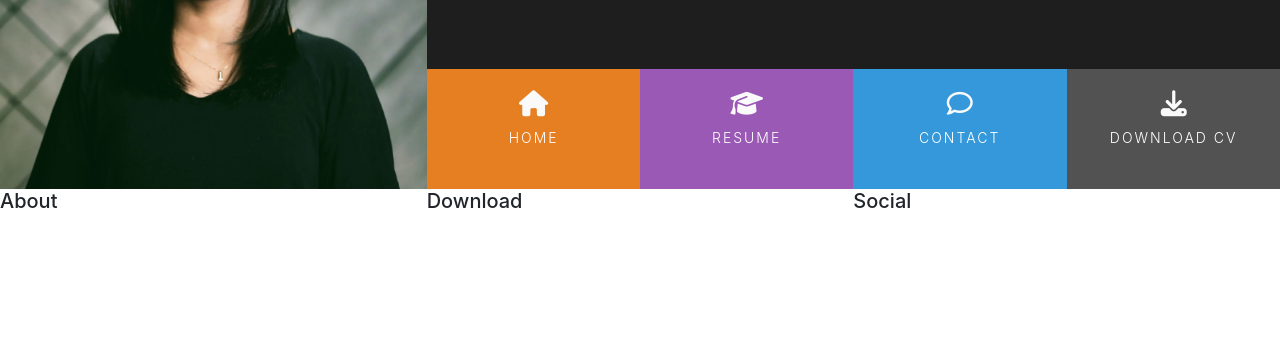
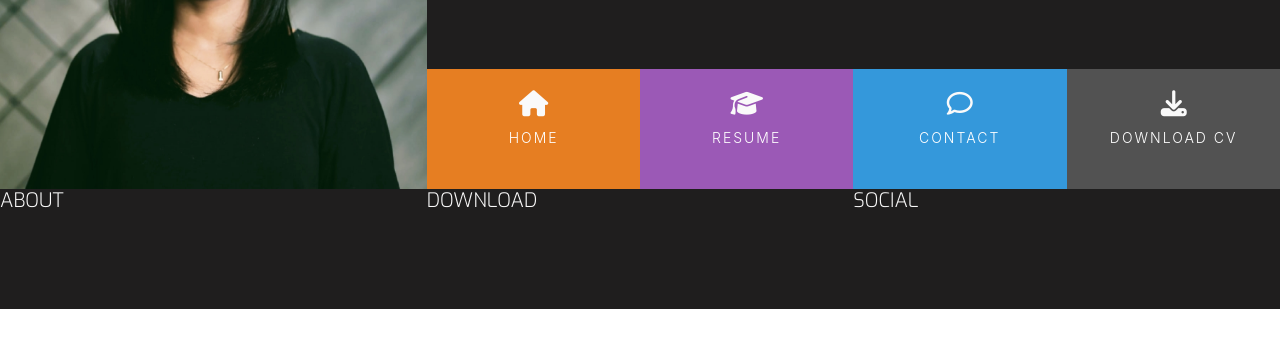
Before and after one commit to Yagavi1994/Portfolio, a plain HTML site: page index.html in a window 1280 px wide. Shown: the part 180-528 px from the top of the page. Drawn offline with nearby package versions, Linux system fonts and the light colour scheme.

Commit message:
Add footer.

```diff
--- a/assets/css/style.css
+++ b/assets/css/style.css
@@ -24,6 +24,21 @@
     background-color: #525252;
 }
 
+/* ----- Special margins/paddings/text ------ */
+
+h1, h2, h3, h4 {
+    margin: 0;
+}
+
+.uppercase {
+    text-transform: uppercase;
+}
+
+.general-sub {
+    font-family: "Exo", sans-serif;
+    font-weight: 300;
+    color: #fafafa;
+}
 
 /* ----- Heading ------ */
 
@@ -124,3 +139,12 @@ header {
     background: rgba(0, 0, 0, 0.2);
     height: 120px;
 }
+
+/* ----- Footer ------ */
+
+footer {
+    background-color: #1f1e1e;
+    color: #fafafa;
+    min-height: 120px;
+    margin: 0;
+}
--- a/index.html
+++ b/index.html
@@ -57,15 +57,15 @@
     <footer class="container-fluid">
         <div class="row">
             <div class="col-sm-4">
-                <h5>About</h5>
+                <h5 class="uppercase general-sub">About</h5>
 
             </div>
             <div class="col-sm-4">
-                <h5>Download</h5>
+                <h5 class="uppercase general-sub">Download</h5>
 
             </div>
             <div class="col-sm-4">
-                <h5>Social</h5>
+                <h5 class="uppercase general-sub">Social</h5>
 
             </div>
         </div>
```
